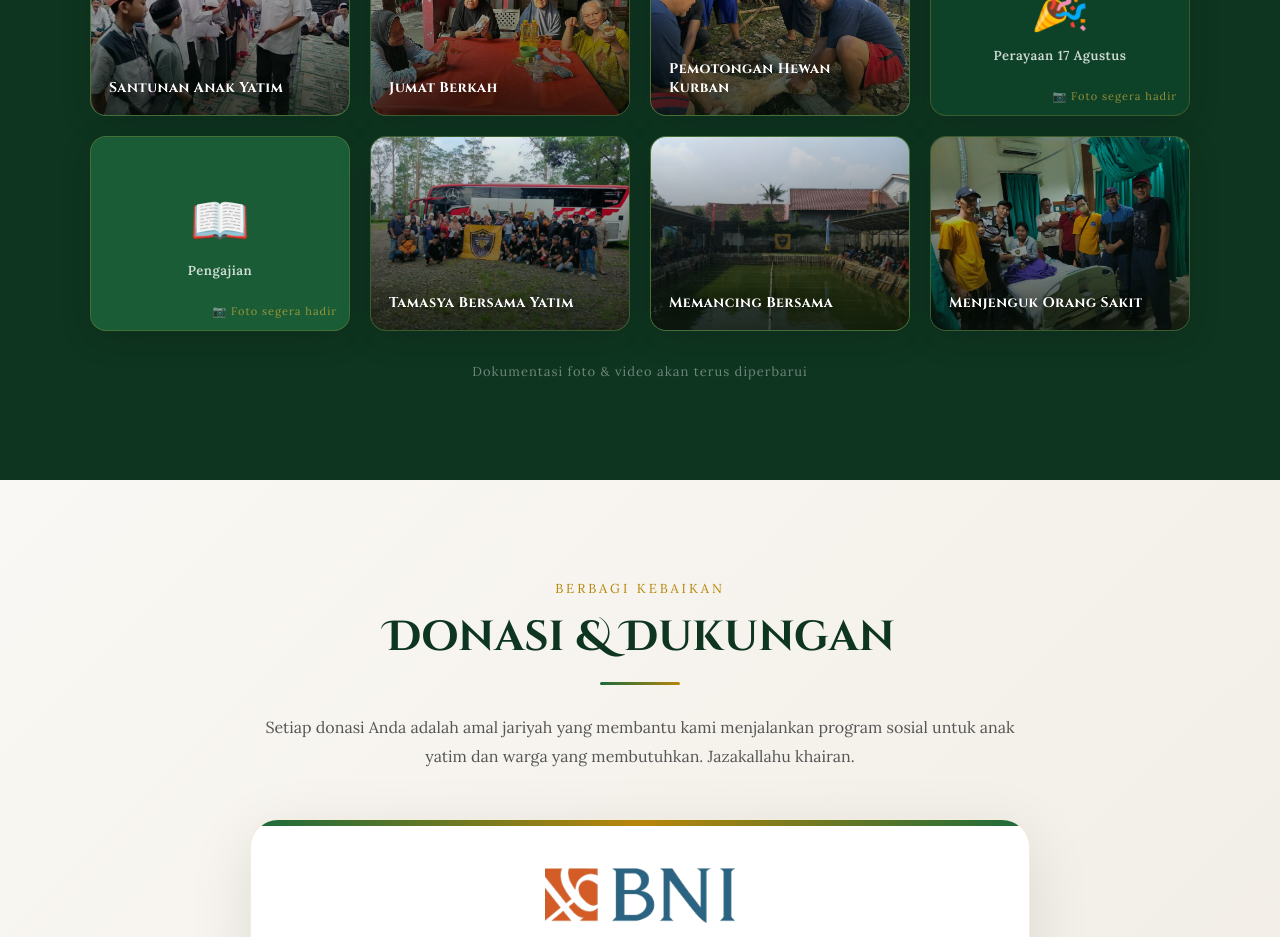
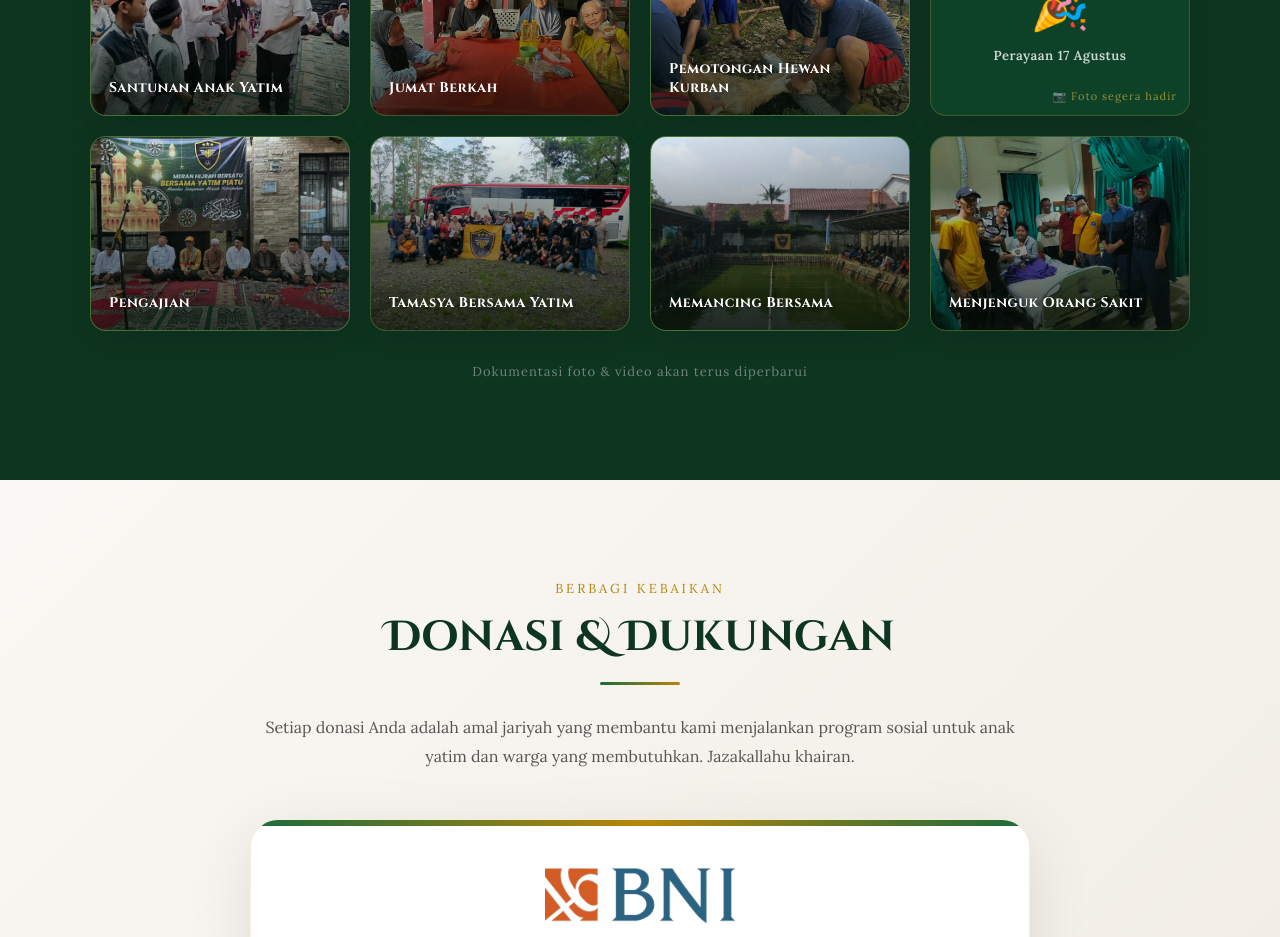
Before and after one commit to meranhijrahbersatula-cloud/mhb-website, a React (Vite) app: page / in a window 1280 px wide. Shown: the part 3120-4057 px from the top of the page. Built offline with nearby package versions, Linux system fonts and the light colour scheme.

Commit message:
Add Gallery pengajian

```diff
--- a/src/App.jsx
+++ b/src/App.jsx
@@ -354,7 +354,7 @@ export default function App() {
               { label: "Jumat Berkah", image: "/gallery/jumat-berkah.jpg", icon: "🕌", bg: "#0e4228" },
               { label: "Pemotongan Hewan Kurban", image: "/gallery/pemotongan-hewan-kurban.jpg", icon: "🐄", bg: "#1a5c35" },
               { label: "Perayaan 17 Agustus", icon: "🎉", bg: "#0e4228" },
-              { label: "Pengajian", icon: "📖", bg: "#1a5c35" },
+              { label: "Pengajian",image: "/gallery/Pengajian.jpg", icon: "📖", bg: "#1a5c35" },
               { label: "Tamasya Bersama Yatim", image: "/gallery/tamasya-bersama-yatim.jpg", icon: "🌴", bg: "#0e4228" },
               { label: "Memancing Bersama", image: "/gallery/memancing-bersama.jpg", icon: "🎣", bg: "#1a5c35" },
               { label: "Menjenguk Orang Sakit", image: "/gallery/menjenguk-orang-sakit.jpg", icon: "🏥", bg: "#0e4228" },
```
Also changed, not shown: public/gallery/Pengajian.jpg (added).
